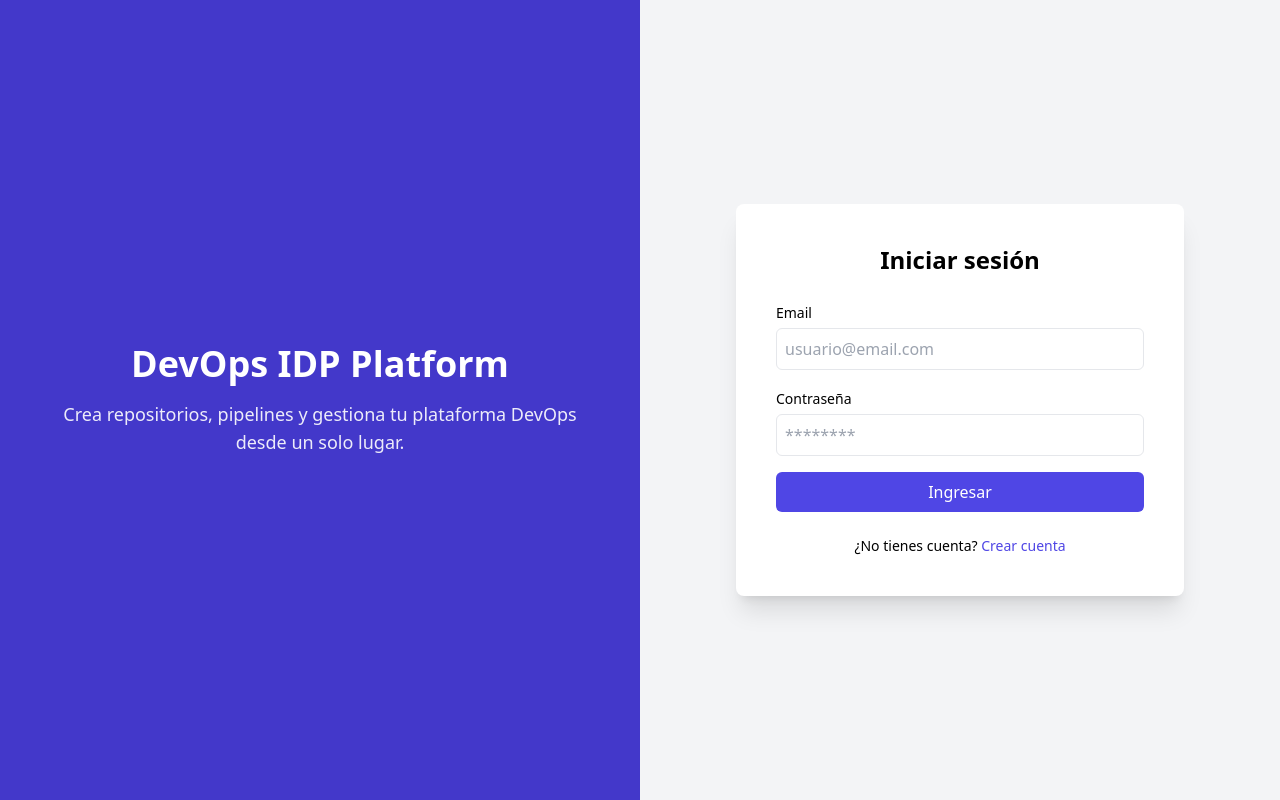
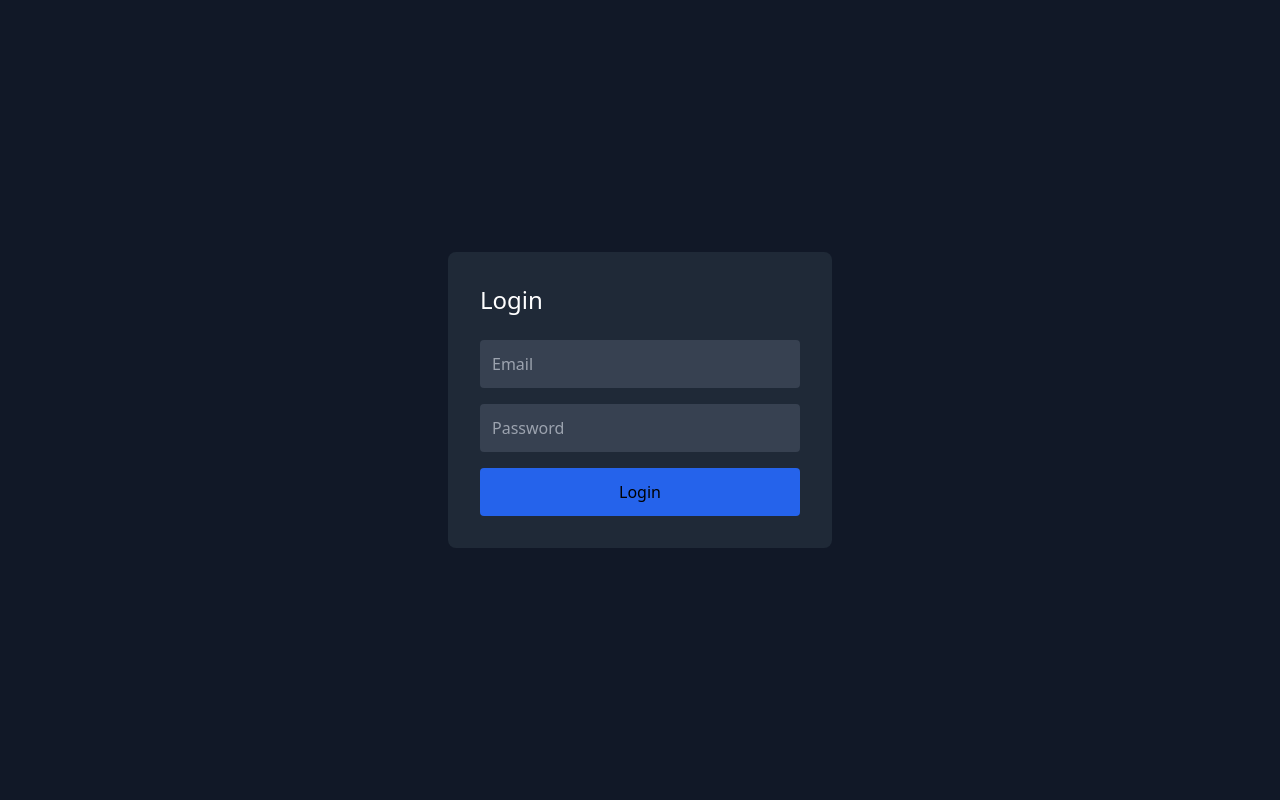
Before and after one commit to wlicona/idp-devops, a React app in the folder frontend/: page /login in a window 1280 px wide. Built offline with nearby package versions, Linux system fonts and the light colour scheme; the HTML template or start-up script is replaced by a standard one.

Commit message:
se modifican los estilos de Login, register y dashboard

```diff
--- a/frontend/package.json
+++ b/frontend/package.json
@@ -10,6 +10,7 @@
     "preview": "vite preview"
   },
   "dependencies": {
+    "axios": "^1.13.6",
     "react": "^19.2.0",
     "react-dom": "^19.2.0",
     "react-router-dom": "^7.13.1"
--- a/frontend/src/App.jsx
+++ b/frontend/src/App.jsx
@@ -3,6 +3,7 @@ import { BrowserRouter, Routes, Route, Navigate } from "react-router-dom";
 import Login from "./pages/Login";
 import Register from "./pages/Register";
 import Dashboard from "./pages/Dashboard";
+import CreateProject from "./pages/CreateProject";
 
 import ProtectedRoute from "./routes/ProtectedRoute";
 
@@ -29,8 +30,18 @@ export default function App() {
           }
         />
 
+        <Route
+          path="/create-project"
+          element={
+            <ProtectedRoute>
+              <CreateProject />
+            </ProtectedRoute>
+          }
+        />
+
       </Routes>
 
     </BrowserRouter>
+
   );
 }
--- /dev/null
+++ b/frontend/src/pages/CreateProject.jsx
@@ -0,0 +1,80 @@
+import { useState } from "react";
+import axios from "axios";
+
+export default function CreateProject() {
+    const [project, setProject] = useState({
+        name: "",
+        description: ""
+    });
+
+    const handleChange = (e) => {
+        setProject({
+            ...project,
+            [e.target.name]: e.target.value
+        });
+    };
+
+    const handleSubmit = async (e) => {
+        e.preventDefault();
+
+        try {
+            await axios.post(
+                "http://localhost:8000/github/create-repo",
+                null,
+                {
+                    params: {
+                        name: project.name,
+                        description: project.description
+                    }
+
+                }
+            );
+
+            alert("Repository Created");
+        } catch (error) {
+            console.error(error);
+            alert("Error creating repository");
+        }
+    };
+
+    return (
+
+        <div className="flex items-center justify-center min-h-screen bg-gray-900">
+
+      <div className="bg-gray-800 p-8 rounded-xl w-96">
+
+        <h2 className="text-2xl font-bold mb-6 text-white">
+          Create Project
+        </h2>
+
+        <form onSubmit={handleSubmit} className="space-y-4">
+
+          <input
+            name="name"
+            placeholder="Project Name"
+            onChange={handleChange}
+            className="w-full p-3 rounded bg-gray-700 text-white"
+          />
+
+          <input
+            name="description"
+            placeholder="Description"
+            onChange={handleChange}
+            className="w-full p-3 rounded bg-gray-700 text-white"
+          />
+
+          <button
+            className="w-full bg-blue-600 p-3 rounded hover:bg-blue-700"
+          >
+            Create Repository
+          </button>
+
+        </form>
+
+      </div>
+
+    </div>
+
+  );
+
+}
--- a/frontend/src/pages/Dashboard.jsx
+++ b/frontend/src/pages/Dashboard.jsx
@@ -1,21 +1,50 @@
-import { useContext } from "react";
-import { AuthContext } from "../context/AuthContext";
+import { useNavigate} from "react-router-dom"
 
-export default function Dashboard() {
+export default function Dashboard(){
 
-  const { logout } = useContext(AuthContext);
+  const navigate = useNavigate();
 
   return (
+    <div className="flex min-h-screen bg-gray-900 text-white">
 
-    <div>
+      {/* SIDEBAR*/ }
 
-      <h1>DevOps Platform Dashboard</h1>
+      <div className="w-64 bg-gray-800 p-6">
 
-      <button onClick={logout}>
-        Logout
-      </button>
+        <h1 className="text-xl font-bold mb-8">DevOps IDP</h1>
+
+        <nav className="space-y-4">
+
+          <button className="black text-left w-full hover:text-blue-400">
+            Dashboard
+          </button>
+
+          <button className="black text-left w-full hover:text-blue-400">
+            Projects
+          </button>
+
+          <button className="black text-left w-full hover:text-blue-400">
+            Repositories
+          </button>
+
+          <button className="black text-left w-full hover:text-blue-400">
+            Pipelines
+          </button>
+        </nav>
+      </div>
+
+      {/* MAIN */}
+
+      <div className="flex-1 p-10">
+
+        <h2 className="text-3xl font-bold mb-6">Welcome to DevOps IDP</h2>
+
+        <button onClick={() => navigate("/create-project")} className="bg-blue-600 hover:bg-blue-700 px-6 py-3 rounded-lg">
+          Create Project
+        </button>
+
+      </div>
 
     </div>
-
-  );
+  )
 }
--- a/frontend/src/pages/Login.jsx
+++ b/frontend/src/pages/Login.jsx
@@ -1,76 +1,90 @@
-import { useState, useContext } from "react"
-import { AuthContext } from "../context/AuthContext"
-import AuthLayout from "../components/AuthLayout"
+import { useState, useContext } from "react";
+import { useNavigate } from "react-router-dom";
+import axios from "axios";
+
+import { AuthContext } from "../context/AuthContext";
 
 export default function Login() {
 
-  const { login } = useContext(AuthContext)
+  const navigate = useNavigate();
+  const { login } = useContext(AuthContext);
 
-  const [email, setEmail] = useState("")
-  const [password, setPassword] = useState("")
+  const [form, setForm] = useState({
+    email: "",
+    password: ""
+  });
 
-  const handleSubmit = (e) => {
-    e.preventDefault()
-    login(email, password)
+  const handleChange = (e) => {
+
+    setForm({
+      ...form,
+      [e.target.name]: e.target.value
+    });
+
+  };
+
+  const handleSubmit = async (e) => {
+
+    e.preventDefault();
+
+    try {
+
+      const response = await axios.post(
+        "http://localhost:8000/login",
+        form
+      );
+
+      login(response.data.access_token);
+
+      // 🔥 REDIRECCIÓN
+      navigate("/dashboard");
+
+    } catch (error) {
+
+      alert("Login failed");
+
     }
 
+  };
+
   return (
-    <AuthLayout>
 
-      <div className="bg-white shadow-xl rounded-lg p-10 w-full max-w-md">
+    <div className="flex items-center justify-center min-h-screen bg-gray-900">
 
-        <h2 className="text-2xl font-bold text-center mb-6">
-          Iniciar sesión
+      <form
+        onSubmit={handleSubmit}
+        className="bg-gray-800 p-8 rounded-lg w-96"
+      >
+
+        <h2 className="text-white text-2xl mb-6">
+          Login
         </h2>
 
-        <form onSubmit={handleSubmit} className="space-y-4">
-
-          <div>
-            <label className="text-sm font-medium">
-              Email
-            </label>
+        <input
+          name="email"
+          placeholder="Email"
+          onChange={handleChange}
+          className="w-full p-3 mb-4 bg-gray-700 text-white rounded"
+        />
 
         <input
-              type="email"
-              placeholder="usuario@email.com"
-              value={email}
-              onChange={(e)=>setEmail(e.target.value)}
-              className="w-full mt-1 p-2 border rounded-md focus:ring-2 focus:ring-indigo-500"
+          name="password"
+          type="password"
+          placeholder="Password"
+          onChange={handleChange}
+          className="w-full p-3 mb-4 bg-gray-700 text-white rounded"
         />
-          </div>
-
-          <div>
-            <label className="text-sm font-medium">
-              Contraseña
-            </label>
-
-            <input
-              type="password"
-              placeholder="********"
-              value={password}
-              onChange={(e)=>setPassword(e.target.value)}
-              className="w-full mt-1 p-2 border rounded-md focus:ring-2 focus:ring-indigo-500"
-            />
-          </div>
 
         <button
-            type="submit"
-            className="w-full bg-indigo-600 text-white py-2 rounded-md hover:bg-indigo-700 transition"
+          className="w-full bg-blue-600 p-3 rounded hover:bg-blue-700"
         >
-            Ingresar
+          Login
         </button>
 
       </form>
 
-        <p className="text-sm text-center mt-6">
-          ¿No tienes cuenta?{" "}
-          <a href="/register" className="text-indigo-600 font-medium">
-            Crear cuenta
-          </a>
-        </p>
-
     </div>
 
-    </AuthLayout>
-  )
+  );
+
 }
--- a/frontend/src/pages/Register.jsx
+++ b/frontend/src/pages/Register.jsx
@@ -1,51 +1,79 @@
 import { useState } from "react";
-import { register } from "../api/auth";
-import { useNavigate } from "react-router-dom";
+import axios from "axios";
 
 export default function Register() {
 
-  const [username, setUsername] = useState("");
-  const [email, setEmail] = useState("");
-  const [password, setPassword] = useState("");
+  const [form, setForm] = useState({
+    name: "",
+    email: "",
+    password: ""
+  });
 
-  const navigate = useNavigate();
+  const handleChange = (e) => {
+    setForm({
+      ...form,
+      [e.target.name]: e.target.value
+    });
+  };
 
-  const handleRegister = async (e) => {
-
+  const handleSubmit = async (e) => {
     e.preventDefault();
 
-    await register(username, email, password);
-
-    navigate("/login");
+    try {
+      await axios.post("http://localhost:8000/users/", form);
+      alert("Usuario creado!");
+    } catch (error) {
+      console.error(error);
+      alert("Error registrando usuario");
+    }
   };
 
   return (
-    <div>
+    <div className="flex items-center justify-center min-h-screen bg-gray-900">
 
-      <h2>Register</h2>
+      <div className="bg-gray-800 p-8 rounded-xl shadow-lg w-96">
 
-      <form onSubmit={handleRegister}>
+        <h2 className="text-2xl font-bold text-white mb-6 text-center">
+          DevOps IDP Register
+        </h2>
+
+        <form onSubmit={handleSubmit} className="space-y-4">
 
           <input
-          placeholder="username"
-          onChange={(e) => setUsername(e.target.value)}
+            type="text"
+            name="username"
+            placeholder="Username"
+            onChange={handleChange}
+            className="w-full p-3 rounded bg-gray-700 text-white focus:outline-none"
           />
 
           <input
-          placeholder="email"
-          onChange={(e) => setEmail(e.target.value)}
+            type="email"
+            name="email"
+            placeholder="Email"
+            onChange={handleChange}
+            className="w-full p-3 rounded bg-gray-700 text-white focus:outline-none"
           />
 
           <input
             type="password"
-          placeholder="password"
-          onChange={(e) => setPassword(e.target.value)}
+            name="password"
+            placeholder="Password"
+            onChange={handleChange}
+            className="w-full p-3 rounded bg-gray-700 text-white focus:outline-none"
           />
 
-        <button>Register</button>
+          <button
+            type="submit"
+            className="w-full bg-blue-600 hover:bg-blue-700 p-3 rounded text-white font-semibold"
+          >
+            Register
+          </button>
 
         </form>
 
       </div>
+
+    </div>
   );
 }
```
Also changed, not shown: 1 other file (tests, documents, lock files or other folders). Lines whose indentation alone changed are shown as unchanged.
